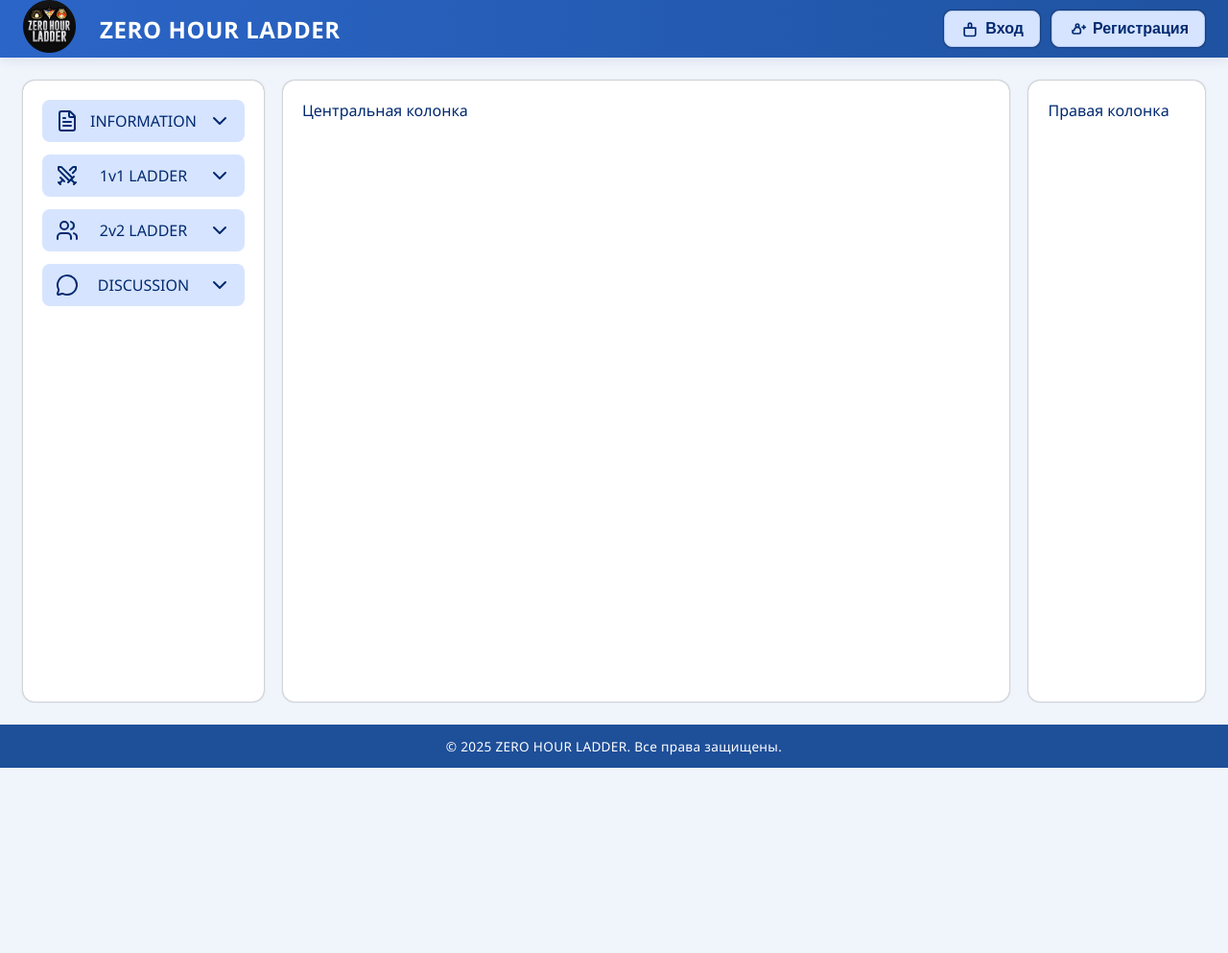
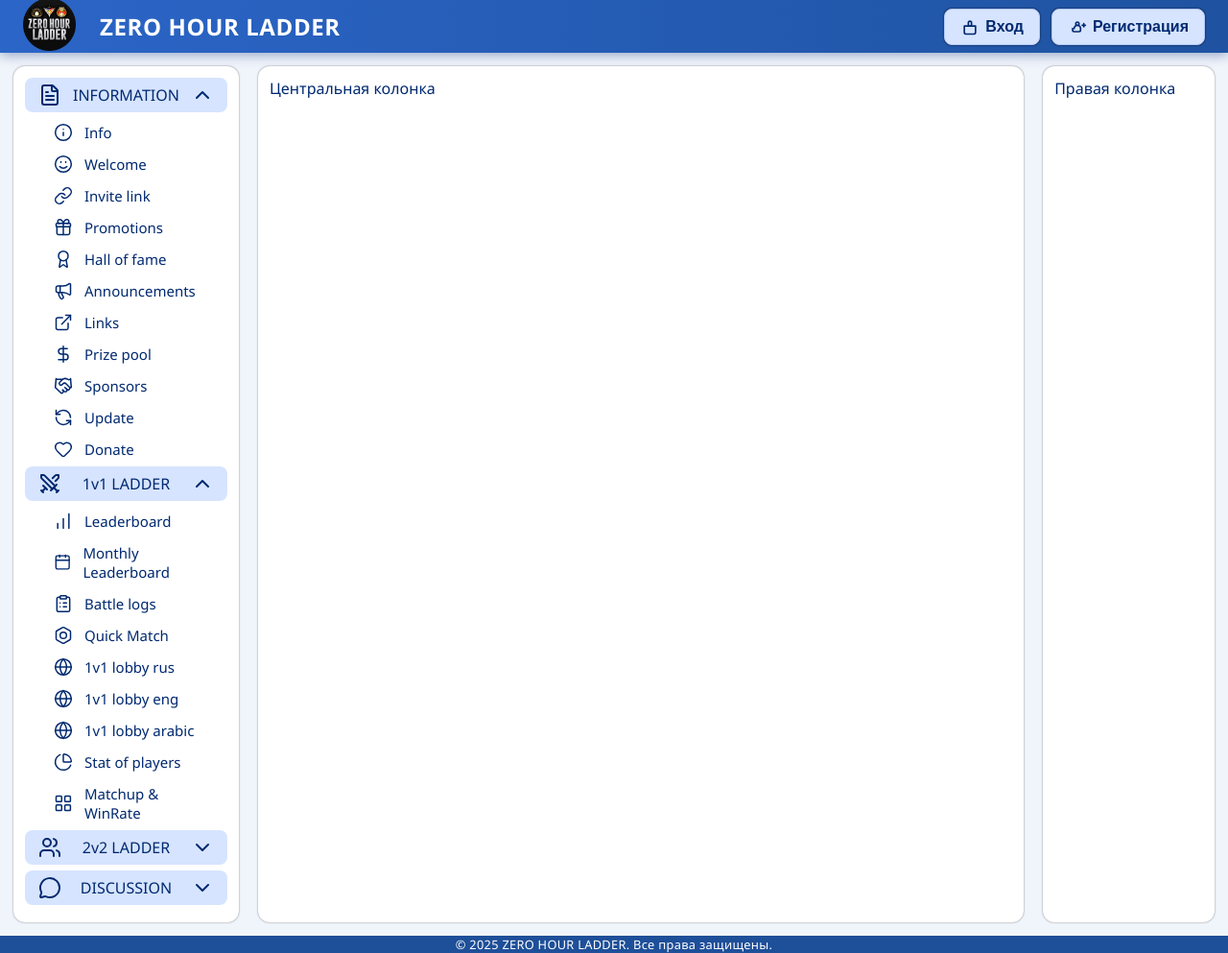
Before and after one commit to Sonic322/zhlll, a plain HTML site: page index.html in a window 1280 px wide. Shown: the whole page at 96% size. Before the commit the page ends 800 px from the top, so only its background shows below. Drawn offline with nearby package versions, Linux system fonts and the light colour scheme.

Commit message:
Add files via upload

```diff
--- a/index.html
+++ b/index.html
@@ -44,7 +44,7 @@
     <div class="left">
       <nav class="sidebar-nav">
         <ul>
-          <li class="has-submenu">
+          <li class="has-submenu active">
             <a href="#"><i data-lucide="file-text"></i> INFORMATION <i data-lucide="chevron-down"></i></a>
             <ul class="submenu">
               <li><a href="#"><i data-lucide="info"></i> Info</a></li>
@@ -61,7 +61,7 @@
             </ul>
           </li>
 
-          <li class="has-submenu">
+          <li class="has-submenu active">
             <a href="#"><i data-lucide="swords"></i> 1v1 LADDER <i data-lucide="chevron-down"></i></a>
             <ul class="submenu">
               <li><a href="#"><i data-lucide="bar-chart"></i> Leaderboard</a></li>
--- a/styles.css
+++ b/styles.css
@@ -18,13 +18,13 @@
 /* ===================== ШАПКА ===================== */
 header {
   width: 100%;
-  height: 60px;
+  height: 55px;
   background: linear-gradient(to right, #2b65c7, #1f53a1);
-  color: white;
+  color: rgb(255, 255, 255);
   display: flex;
   align-items: center;
   padding: 0 24px;
-  box-shadow: 0 2px 12px rgba(1, 41, 112, 0.1);
+  box-shadow: 0 2px 12px rgba(1, 41, 112, 0.4);
 }
 
 .logo img {
@@ -87,7 +87,7 @@
   display: flex;
   flex-grow: 1;
   gap: 20px;
-  padding: 24px;
+  padding: 14px;
   justify-content: space-between;
 }
 
@@ -95,7 +95,7 @@
 .left, .center, .right {
   background-color: #fff;
   border-radius: 12px;
-  padding: 20px;
+  padding: 12px;
   box-shadow: 0px 0px 2px rgba(0, 0, 0, 0.5);
 }
 
@@ -113,13 +113,13 @@
 }
 
 .sidebar-nav li {
-  margin-bottom: 8px;
+  margin-bottom: 1px;
 }
 
 .sidebar-nav a {
   text-decoration: none;
   color: #012970;
-  padding: 10px 14px;
+  padding: 6px 14px;
   display: flex;
   align-items: center;
   gap: 12px;
@@ -277,13 +277,14 @@
 
 /* ===================== ФУТЕР ===================== */
 footer {
-  height: 45px;
+  height: 28px;
   background-color: #1e4f99;
   color: white;
   display: flex;
   align-items: center;
   justify-content: center;
-  font-size: 0.85rem;
+  font-size: 0.8rem;
+  font-weight: 400;
   letter-spacing: 0.3px;
 }
 
```
